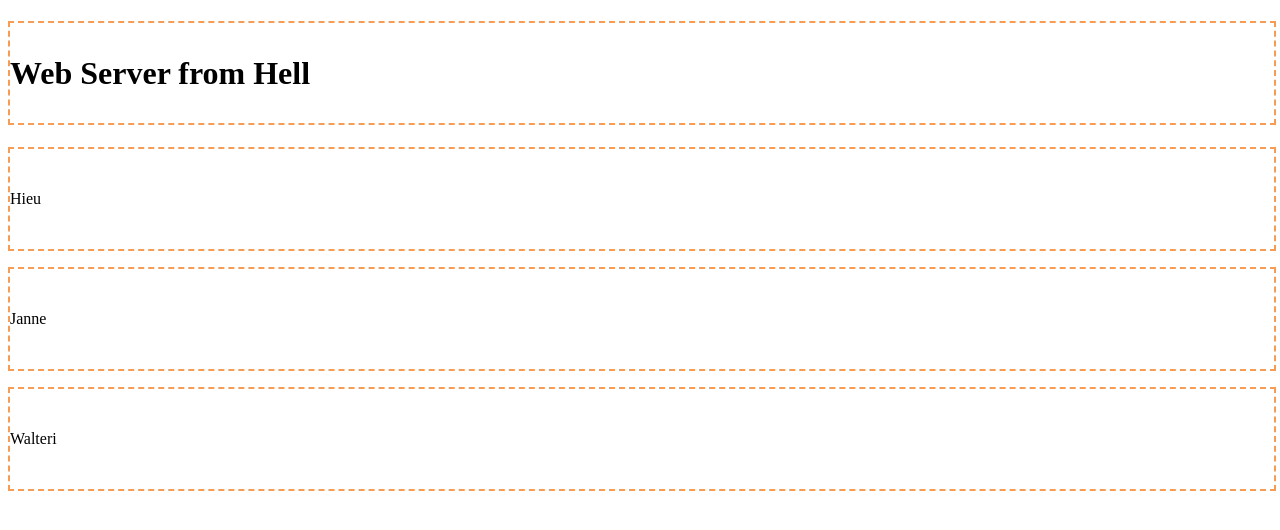
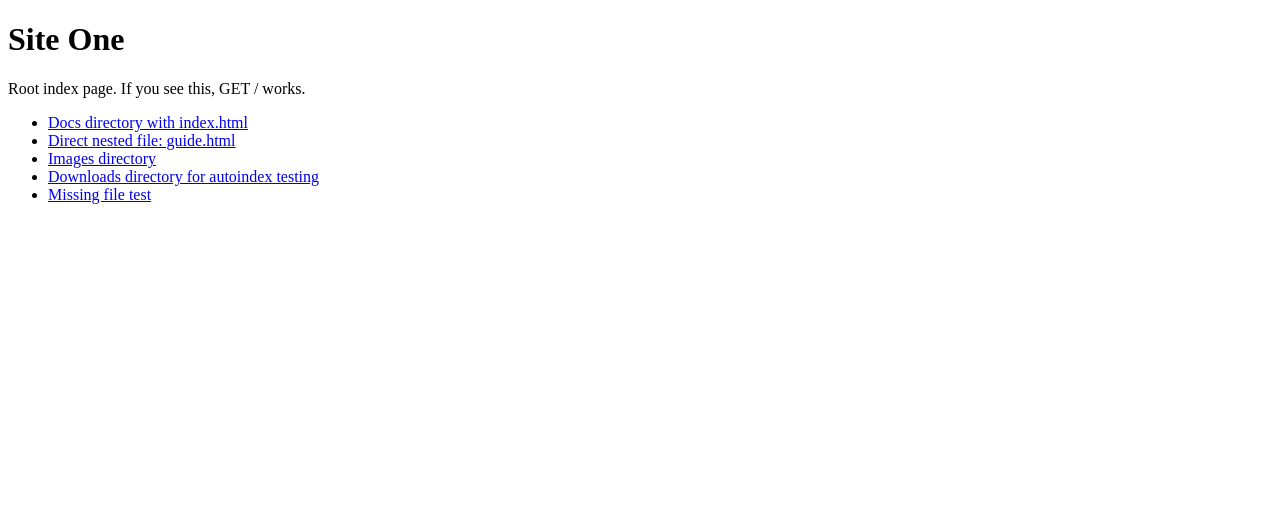
Before and after one commit to hieutrpham/webserver, a plain HTML site: page websites/site_one/index.html in a window 1280 px wide. Drawn offline with Linux system fonts and the light colour scheme.

Commit message:
New test website with more routes

```diff
--- a/websites/site_one/index.html
+++ b/websites/site_one/index.html
@@ -1,23 +1,18 @@
 <!DOCTYPE html>
+<html>
+<head>
+    <title>Site One</title>
+</head>
+<body>
+    <h1>Site One</h1>
+    <p>Root index page. If you see this, GET / works.</p>
 
-<html>
-	<head>
-		<style>
-			h1, p {
-				display: flex,
-				justify-content: center;
-				align-items: center;
-				align-content: center;
-				height: 100px;
-				width: 100%;
-				border: 2px dashed #f69c55;
-			}
-		</style>
-	</head>
-	<body>
-		<h1>Web Server from Hell</h1>
-		<p>Hieu</p>
-		<p>Janne</p>
-		<p>Walteri</p>
-	</body>
+    <ul>
+        <li><a href="/docs/">Docs directory with index.html</a></li>
+        <li><a href="/docs/guide.html">Direct nested file: guide.html</a></li>
+        <li><a href="/images/">Images directory</a></li>
+        <li><a href="/downloads/">Downloads directory for autoindex testing</a></li>
+        <li><a href="/missing.html">Missing file test</a></li>
+    </ul>
+</body>
 </html>
```
Also changed, not shown: websites/site_one/error.html (deleted, +0 -7 lines), 1 other file.
